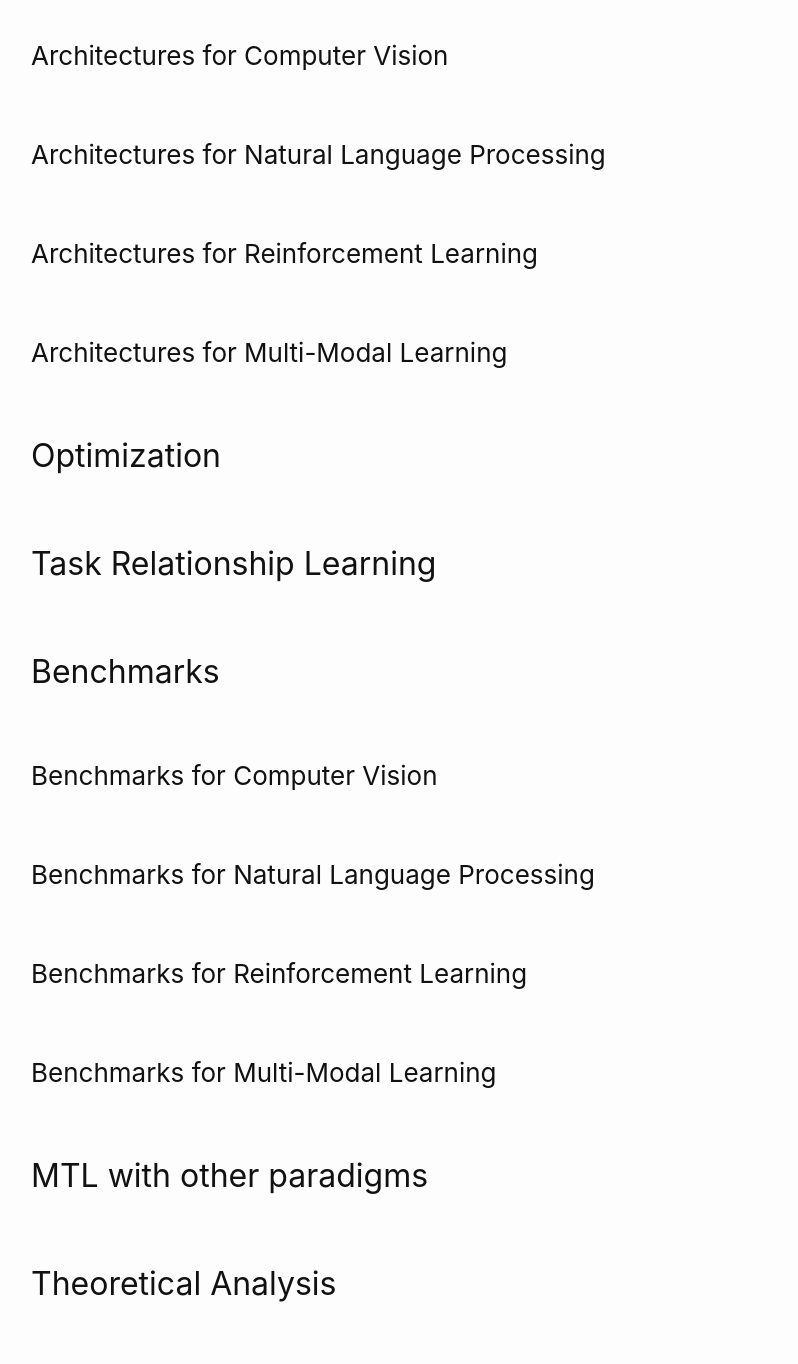
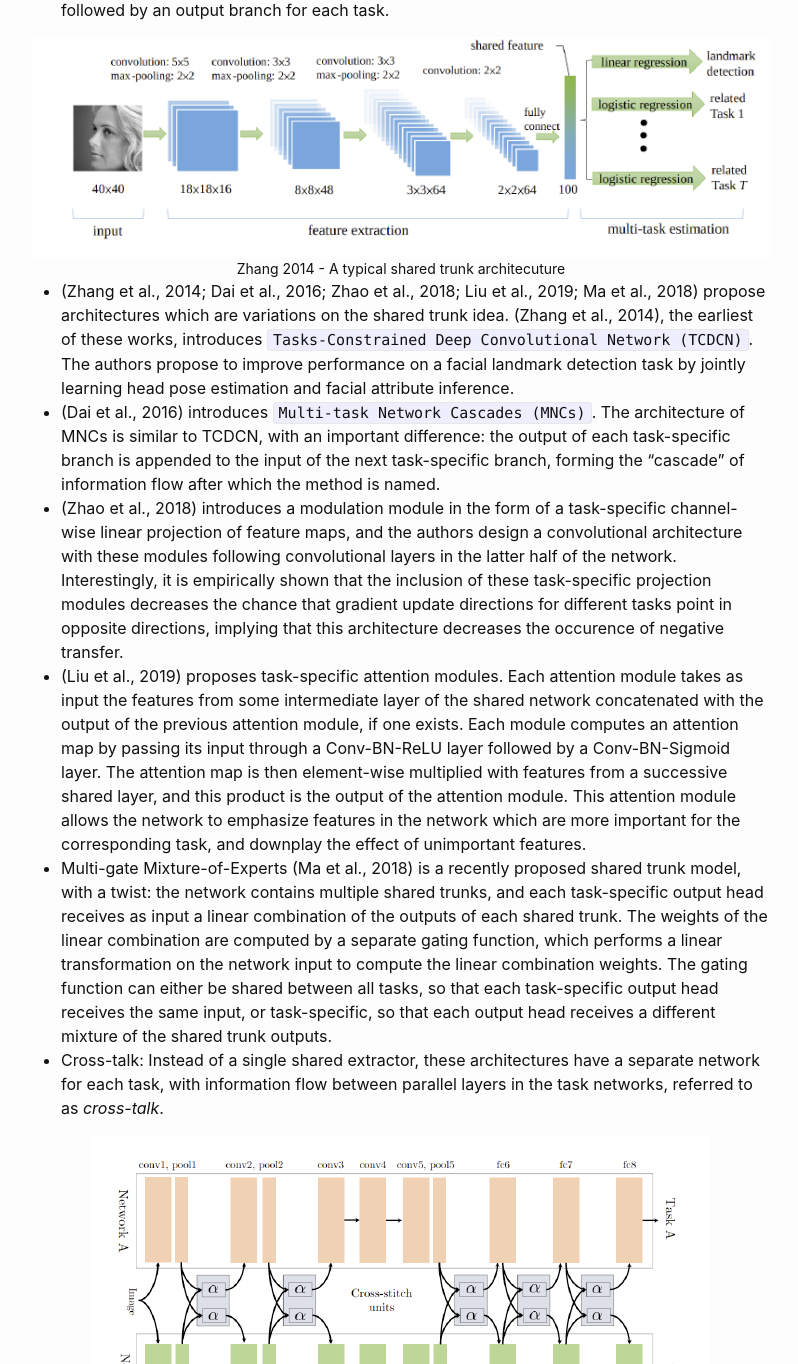
Before and after one commit to jovsa/jovsa.github.io, a Jekyll site: the page built from _posts/2020-08-14-notes-multi-task-learning.md, in a window 1280 px wide and 1400 px high, scrolled down 1331 px, cut to the strip 0-1364 px from the top of the window. Shown: the whole strip, without its empty margins (239-1037 px from the left). Built offline with Jekyll 4.4.1, drawn with Linux system fonts in a browser that asks for light colours; some of the changed text lies outside the part shown.

Commit message:
mtl until cross talk

```diff
--- a/_posts/2020-08-14-notes-multi-task-learning.md
+++ b/_posts/2020-08-14-notes-multi-task-learning.md
@@ -9,37 +9,45 @@ author:
 
 ## Background
 
-**Elevator pitch**: Multi-task learning (MTL) is a training paradigm in which machine learning models are trained with data from multiple tasks simultaniously. The model does this by learning a shared representation to learn common ideas between collection of related tasks. In addition to a lot of active research in the field, many industrial application have seen success.
-
-**Goals of this document**:
- * A collection of my notes as I read more about this field.
- * Help me create a mental map of the MTL field.
- * Get ideas on what are areas that have seen academic success and might be good to try in applications.
-
-**Non Goals of this document**:
-* Not going to cover all the pre-requisite knowledge.
-* Deep notes per paper.
-* Not polished for consumption - will be constantly updated.
-
-**Terminology**:
-  * Multi-task learning - MLT
-
-**Benifits**:
+* Multi-task learning (MTL) is a training paradigm in which machine learning models are trained with data from multiple tasks simultaneously. The model does this by learning a shared representation to learn common ideas between collection of related tasks. In addition to a lot of active research in the field, many industrial application have seen success.
+* Benefits include:
   * Eliminate the data sparcity problem. In this case, the number of labelled data in each task is insufficient.
   * Related to [transfer learning](https://jovsa.github.io/notes/2020/05/15/notes-transfer-learning.html)
   * Pre-requisites for [meta learning](https://jovsa.github.io/notes/2020/07/01/notes-meta-learning.html) and [life-long learning](https://jovsa.github.io/notes/2021/04/10/notes-continual-lifelong-learning.html)
 
+* Negative transfer (or destructive transfer) are drawbacks - Improving the model performance on one task will lower the performance on other tasks. Many architectures are designed with specific features to decrease negative transfer. This include adding task specific model features and attention mechanisms. However, figuring out the division of information between tasks is hard - we would like to allow the flow of information between tasks that minimizes the negative transfer.
+* MTL methods have been broken down in the following groups:
+  * Hard parameter transfer (also known as `multi-task architecture`): Sharing model weights between tasks. Here each weight is trained to jointly minimize loss function(s) on all task at the same time.
+  * Soft parameter transfer (also known as `optimization techniques`): Different tasks have individual task-specific models with separate weights. However, the distance between the model parameters is added to a joint objective function.
+  * Task relationship learning.
 
-**Drawbacks**:
-  * Negative tansfer (or destructive transfer) - Improving the model performance on one task will lower the performance on other tasks.
+## Architectures
+* Too much sharring will lead to negative transfer, while too little sharring does't allow the model to effectively leverage the information from other tasks and generalize.
+* Three types of architectures:
+  * Architectures for a particular task domain (ex. vision, speech, music).
+  * Multi-modal architectures.
+  * Learned architectures - fixed between steps of architecture learning, so that the same computation is performed for each input from the same task.
+  * conditional architectures - architectures used for a given piece of data is dependent on the data itself.
+
+### Architectures for Computer Vision
+* Shared Trunks: A global features extractor made of convolutional layers (ex. VGG, ResNet) followed by an output branch for each task.
+<div style="text-align: center">
+  <img src="/assets/post_assets/notes-multi-task-learning/zhang-2014.png"/>
+  <figcaption>Zhang 2014 - A typical shared trunk architecuture</figcaption>
+</div>
+  * (Zhang et al., 2014; Dai et al., 2016; Zhao et al., 2018; Liu et al., 2019; Ma et al., 2018) propose architectures which are variations on the shared trunk idea. (Zhang et al., 2014), the earliest of these works, introduces `Tasks-Constrained Deep Convolutional Network (TCDCN)`. The authors propose to improve performance on a facial landmark detection task by jointly learning head pose estimation and facial attribute inference.
+  * (Dai et al., 2016) introduces `Multi-task Network Cascades (MNCs)`. The architecture of MNCs is similar to TCDCN, with an important difference: the output of each task-specific branch is appended to the input of the next task-specific branch, forming the “cascade" of information flow after which the method is named.
+  * (Zhao et al., 2018) introduces a modulation module in the form of a task-specific channel-wise linear projection of feature maps, and the authors design a convolutional architecture with these modules following convolutional layers in the latter half of the network. Interestingly, it is empirically shown that the inclusion of these task-specific projection modules decreases the chance that gradient update directions for different tasks point in opposite directions, implying that this architecture decreases the occurence of negative transfer.
+  * (Liu et al., 2019) proposes task-specific attention modules. Each attention module takes as input the features from some intermediate layer of the shared network concatenated with the output of the previous attention module, if one exists. Each module computes an attention map by passing its input through a Conv-BN-ReLU layer followed by a Conv-BN-Sigmoid layer. The attention map is then element-wise multiplied with features from a successive shared layer, and this product is the output of the attention module. This attention module allows the network to emphasize features in the network which are more important for the corresponding task, and downplay the effect of unimportant features.
+  * Multi-gate Mixture-of-Experts (Ma et al., 2018) is a recently proposed shared trunk model, with a twist: the network
+contains multiple shared trunks, and each task-specific output head receives as input a linear combination of the outputs of each shared trunk. The weights of the linear combination are computed by a separate gating function, which performs a linear transformation on the network input to compute the linear combination weights. The gating function can either be shared between all tasks, so that each task-specific output head receives the same input, or task-specific, so that each output head receives a different mixture of the shared trunk outputs.
+* Cross-talk: Instead of a single shared extractor, these architectures have a separate network for each task, with information flow between parallel layers in the task networks, referred to as *cross-talk*.
+<div style="text-align: center">
+  <img src="/assets/post_assets/notes-multi-task-learning/misra-2016.png"/>
+  <figcaption>Cross talk architecture - Misra 2016</figcaption>
+</div>
 
 
-### Terminology
-### Pros & Cons
-
-
-## Architectures
-### Architectures for Computer Vision
 ### Architectures for Natural Language Processing
 ### Architectures for Reinforcement Learning
 ### Architectures for Multi-Modal Learning
```
Also changed, not shown: assets/post_assets/notes-multi-task-learning/misra-2016.png (added), assets/post_assets/notes-multi-task-learning/zhang-2014.png (added).
